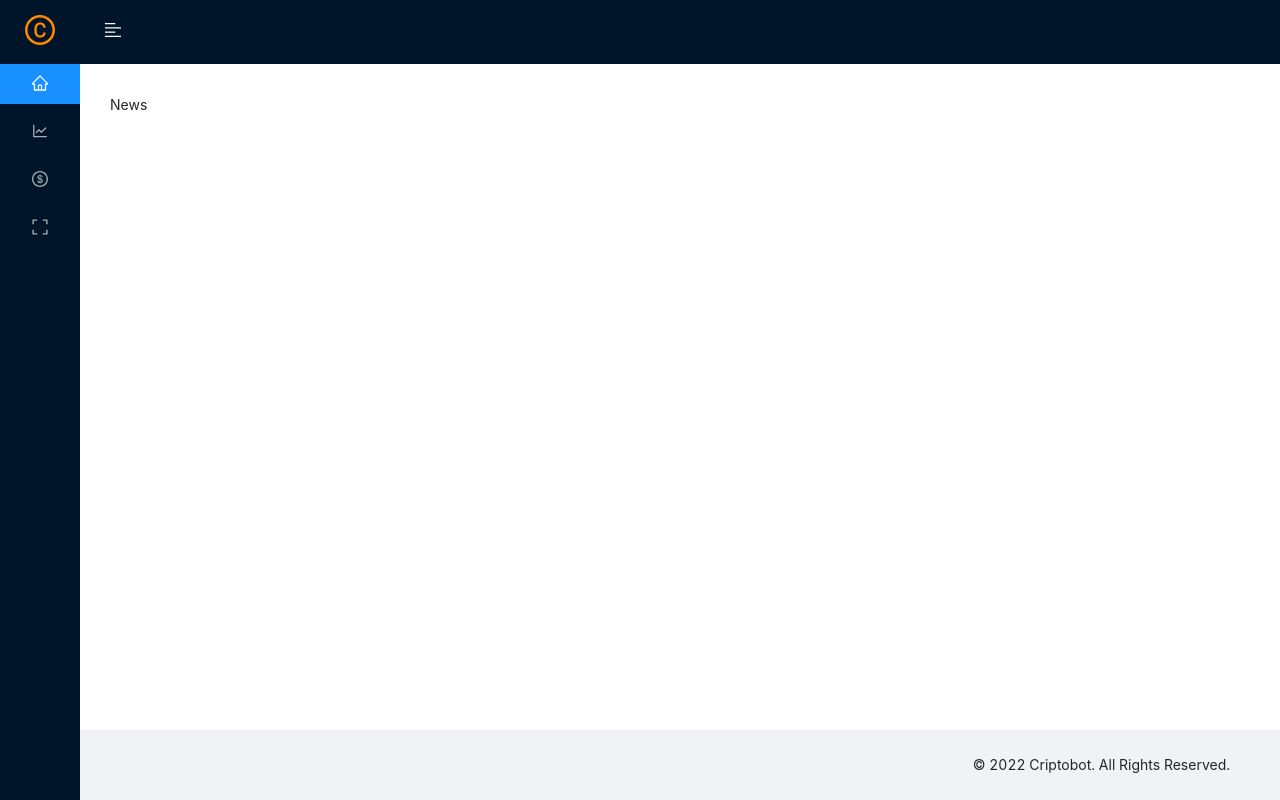
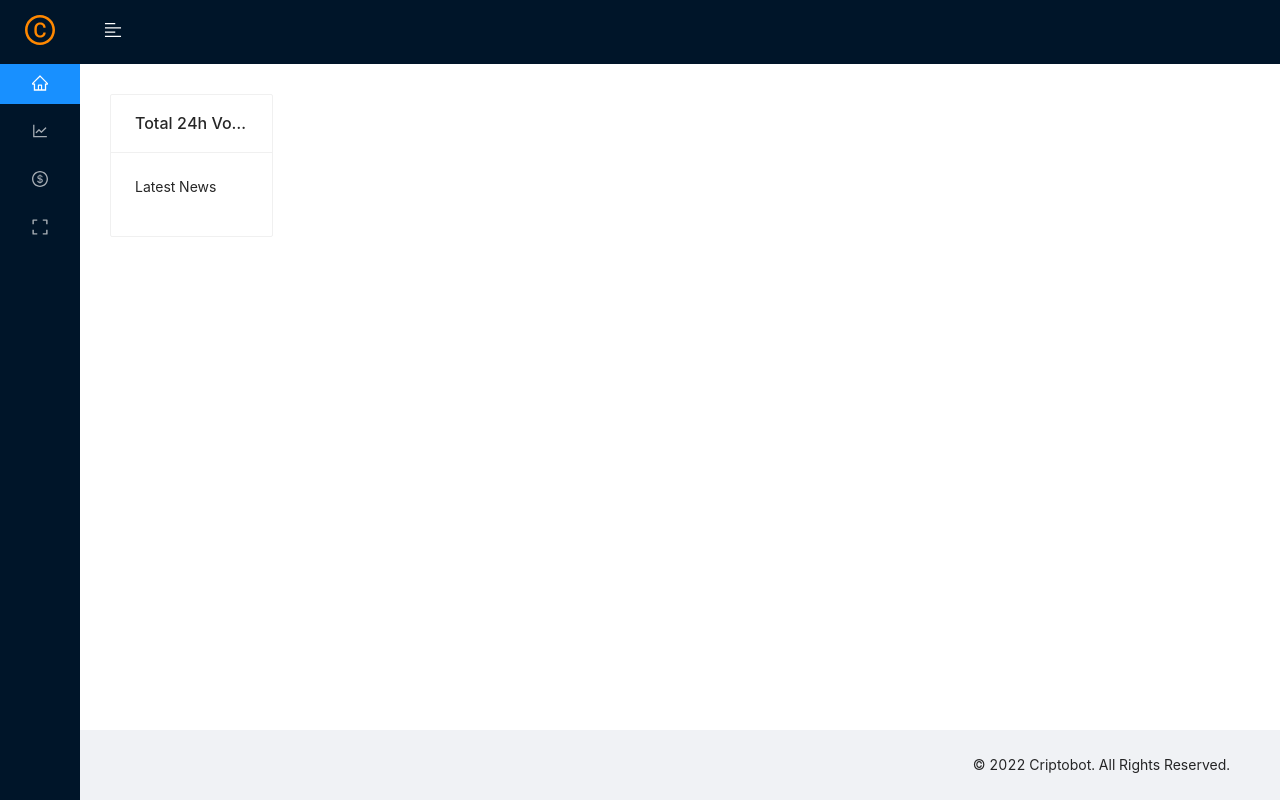
Before and after one commit to mamun07/criptobot, a React (Create React App) app: page /news in a window 1280 px wide. Built offline with nearby package versions, Linux system fonts and the light colour scheme.

Commit message:
section add done

```diff
--- a/src/pages/Criptocurrencies.jsx
+++ b/src/pages/Criptocurrencies.jsx
@@ -1,10 +1,15 @@
 import React from 'react';
+import { Card, Col, Row, Typography } from 'antd';
 
 const Criptocurrencies = () => {
   return (
-    <>
-      <div>Criptocurrencies</div>
-    </>
+    <Row gutter={[32, 32]}>
+      <Col xs={24} md={4}>
+        <Card title="Total 24h Volume">
+          <Typography.Paragraph>Criptocurrencies</Typography.Paragraph>
+        </Card>
+      </Col>
+    </Row>
   );
 };
 
--- a/src/pages/Homepage.jsx
+++ b/src/pages/Homepage.jsx
@@ -2,8 +2,9 @@ import React from 'react';
 import millify from 'millify';
 import { Card, Col, Row, Typography } from 'antd';
 import { useGetCryptosQuery } from '../services/cryptoApi';
+import { NavLink } from 'react-router-dom';
 
-const { Title } = Typography;
+import { Criptocurrencies, News } from './index';
 
 const Homepage = () => {
   const { data, isFetching } = useGetCryptosQuery();
@@ -16,12 +17,8 @@ const Homepage = () => {
     <>
       <Row gutter={[32, 32]}>
         <Col span={24}>
-          <Typography>
-            <Title>Welcome to Crypto Bot</Title>
-          </Typography>
+          <Typography.Title> Welcome to Crypto Bot</Typography.Title>
         </Col>
-      </Row>
-      <Row gutter={[32, 32]}>
         <Col xs={24} md={5}>
           <Card title="Total Cryptocurrencies">
             <Typography.Title>{globalStats.total}</Typography.Title>
@@ -55,6 +52,24 @@ const Homepage = () => {
             </Typography.Title>
           </Card>
         </Col>
+
+        <Col span={24}>
+          <Card
+            title="Top 10 Cryptocurrencies"
+            extra={<NavLink to="/">Show More</NavLink>}
+          >
+            <Criptocurrencies smplified />
+          </Card>
+        </Col>
+
+        <Col span={24}>
+          <Card
+            title="Latest Cryptocurrencies News"
+            extra={<NavLink to="/">Show More</NavLink>}
+          >
+            <News smplified />
+          </Card>
+        </Col>
       </Row>
     </>
   );
--- a/src/pages/News.jsx
+++ b/src/pages/News.jsx
@@ -1,10 +1,15 @@
 import React from 'react';
+import { Card, Col, Row, Typography } from 'antd';
 
 const News = () => {
   return (
-    <>
-      <div>News</div>
-    </>
+    <Row gutter={[32, 32]}>
+      <Col xs={24} md={4}>
+        <Card title="Total 24h Volume">
+          <Typography.Paragraph>Latest News</Typography.Paragraph>
+        </Card>
+      </Col>
+    </Row>
   );
 };
 
```
